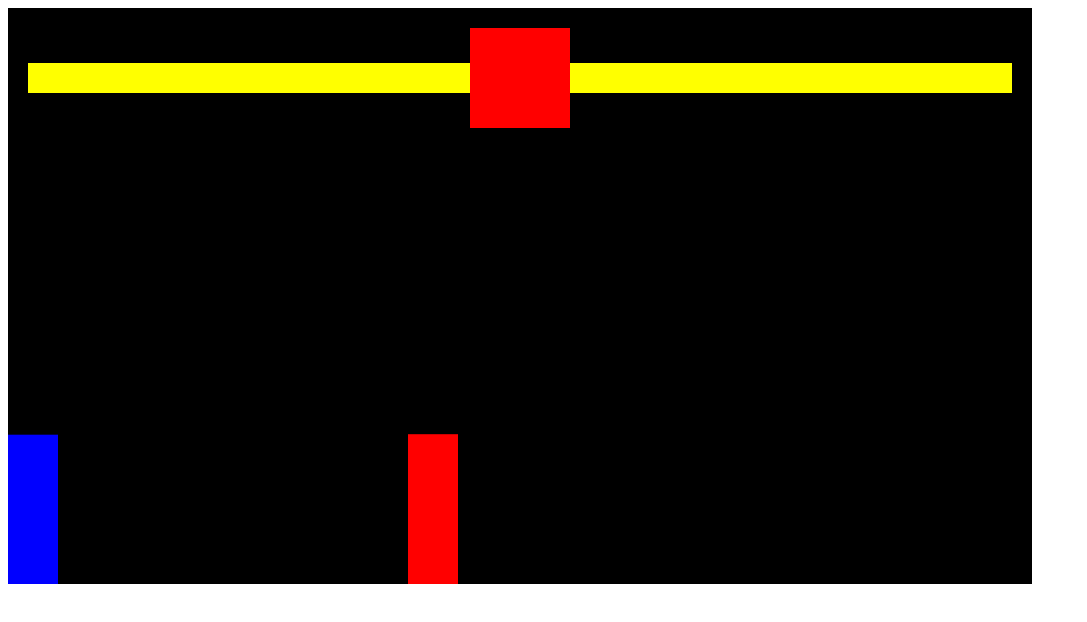
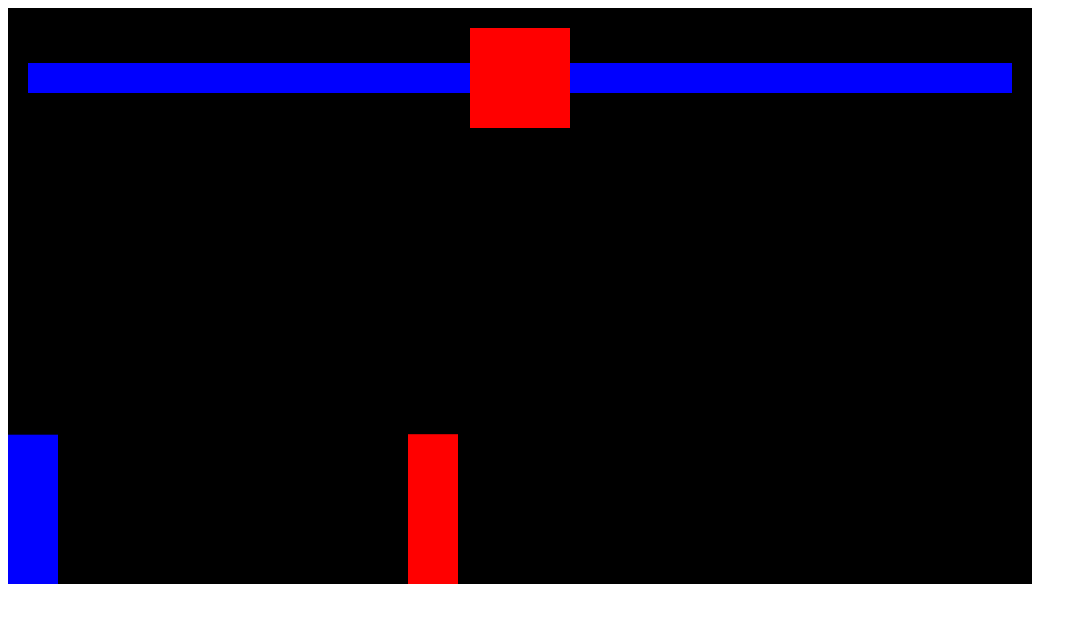
Before and after one commit to cotnals99/javaScript_game-Fighting, a plain HTML site: page index.html in a window 1280 px wide. Shown: the whole page, without its empty margins (0-1087 px from the left). Drawn offline with Linux system fonts and the light colour scheme.

Commit message:
HealthBar Interface

```diff
--- a/index.html
+++ b/index.html
@@ -10,11 +10,17 @@
     <div style="position: relative; display: inline-block;">
         <div style="position: absolute; display: flex; width: 100%; align-items: center; padding: 20px;">
             <!-- player health -->
-            <div style="background-color: yellow; height: 30px; width: 100%"></div>
+            <div style="position: relative; height: 30px; width: 100%; display: flex; justify-content: flex-end;">
+                <div style="background-color: yellow; height: 100%; width: 100%;"></div>
+                <div id="playerHealthBar" style="background-color: blue; position: absolute; top:0; right: 0; bottom: 0; width: 100%;"></div>
+            </div>
             <!-- timer -->
             <div style="background-color: red; height: 100px; width: 100px; flex-shrink: 0;"></div>
             <!-- enemy health -->
-            <div style="background-color: yellow; height: 30px; width: 100%"></div>
+            <div style="position: relative; height: 30px; width: 100%">
+                <div style="background-color: yellow; height: 100%; width: 100%;"></div>
+                <div id="enemyHealthBar" style="background-color: blue; position: absolute; top:0; left:0; right: 0; bottom: 0;"></div>
+            </div>
         </div>
         <canvas></canvas>
     </div>
--- a/index.js
+++ b/index.js
@@ -25,6 +25,7 @@ class Sprite {
       offset: offset,
     };
     this.isAttacking;
+    this.health = 100;
   }
 
   draw() {
@@ -161,6 +162,8 @@ function animate() {
     player.isAttacking
   ) {
     player.isAttacking = false;
+    enemy.health -= 20
+    document.querySelector('#enemyHealthBar').style.width = enemy.health + '%'
     console.log("Player Hit");
   }
 
@@ -173,7 +176,9 @@ function animate() {
     enemy.isAttacking
   ) {
     enemy.isAttacking = false;
-    console.log("Enemy Hit");
+    player.health -= 20
+    document.querySelector('#playerHealthBar').style.width = player.health + '%'
+    console.log("Player Hit");
   }
 }
 
```
